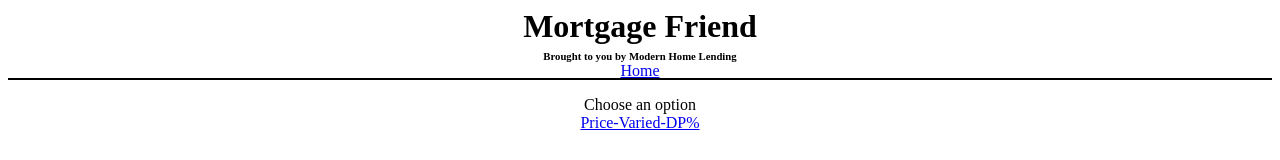
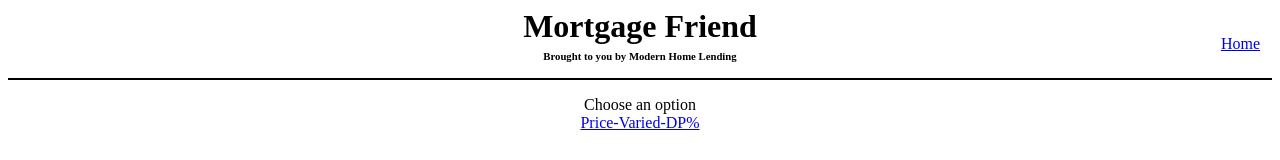
Before and after one commit to Zakery1/More-Friend, an Angular app: page /dashboard in a window 1280 px wide. Shown: the top 160 px of the page. Built offline with nearby package versions, Linux system fonts and the light colour scheme.

Commit message:
move home button in nav to right

```diff
--- a/src/app/navbar/navbar.component.html
+++ b/src/app/navbar/navbar.component.html
@@ -1,6 +1,11 @@
 <div class="nav-bar-main">
-  <h1 class="title">Mortgage Friend</h1>
-  <h6 class="presented-by">Brought to you by Modern Home Lending</h6>
-  <a routerLink="/dashboard">Home</a>
+  <div class="headers">
+	<h1 class="title">Mortgage Friend</h1>
+    <h6 class="presented-by">Brought to you by Modern Home Lending</h6>
+  </div>
+  <div class="home-button">
+		<a routerLink="/dashboard">Home</a>
+  </div>
+
 
 </div>
--- a/src/app/navbar/navbar.component.scss
+++ b/src/app/navbar/navbar.component.scss
@@ -1,6 +1,7 @@
 .nav-bar-main {
     height: 70px;
 	border-bottom: 2px solid black;
+	.headers {
 		.title {
 			margin: 5px 0 5px 0;
 		}
@@ -8,3 +9,9 @@
 			margin: 0;
 		}
 	}
+	.home-button {
+		position: absolute;
+		right: 20px;
+		top: 35px;
+	}
+}
```
Lines whose indentation alone changed are shown as unchanged.
